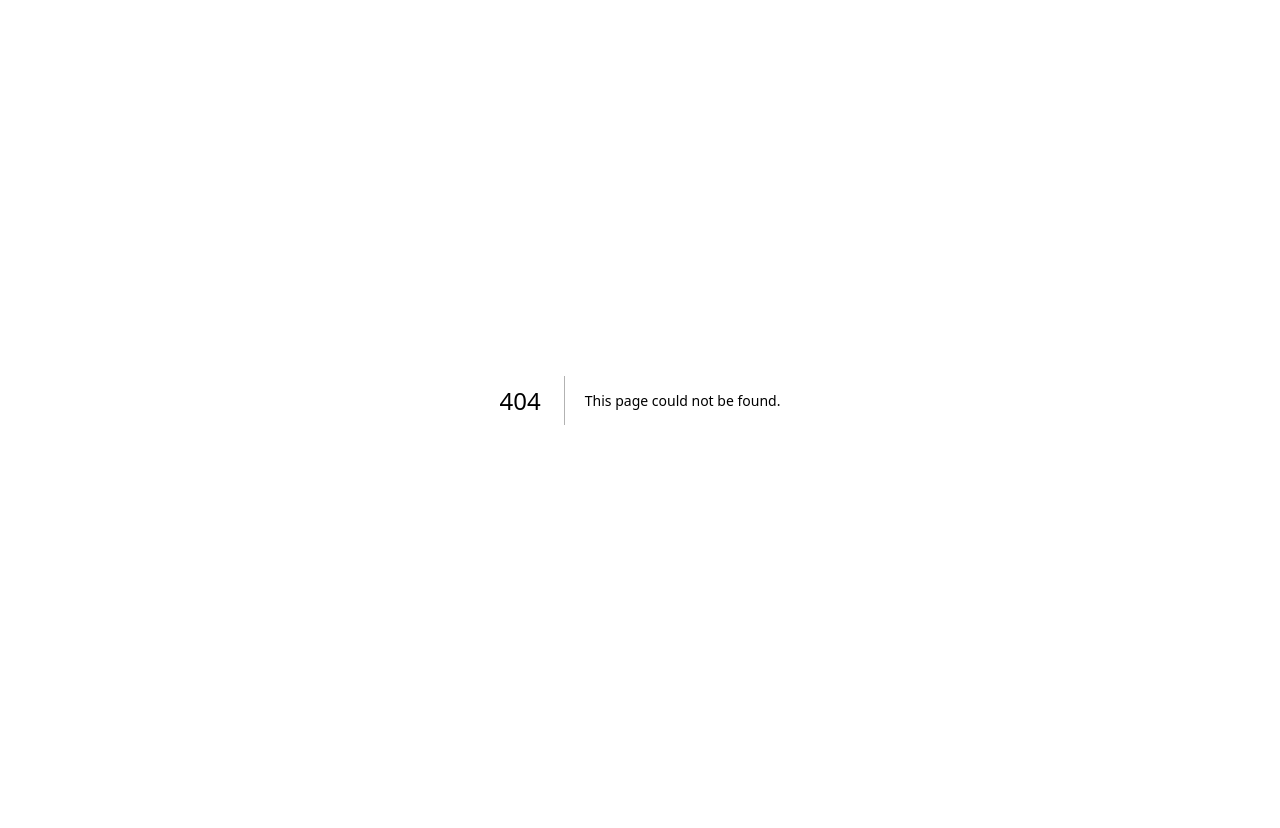
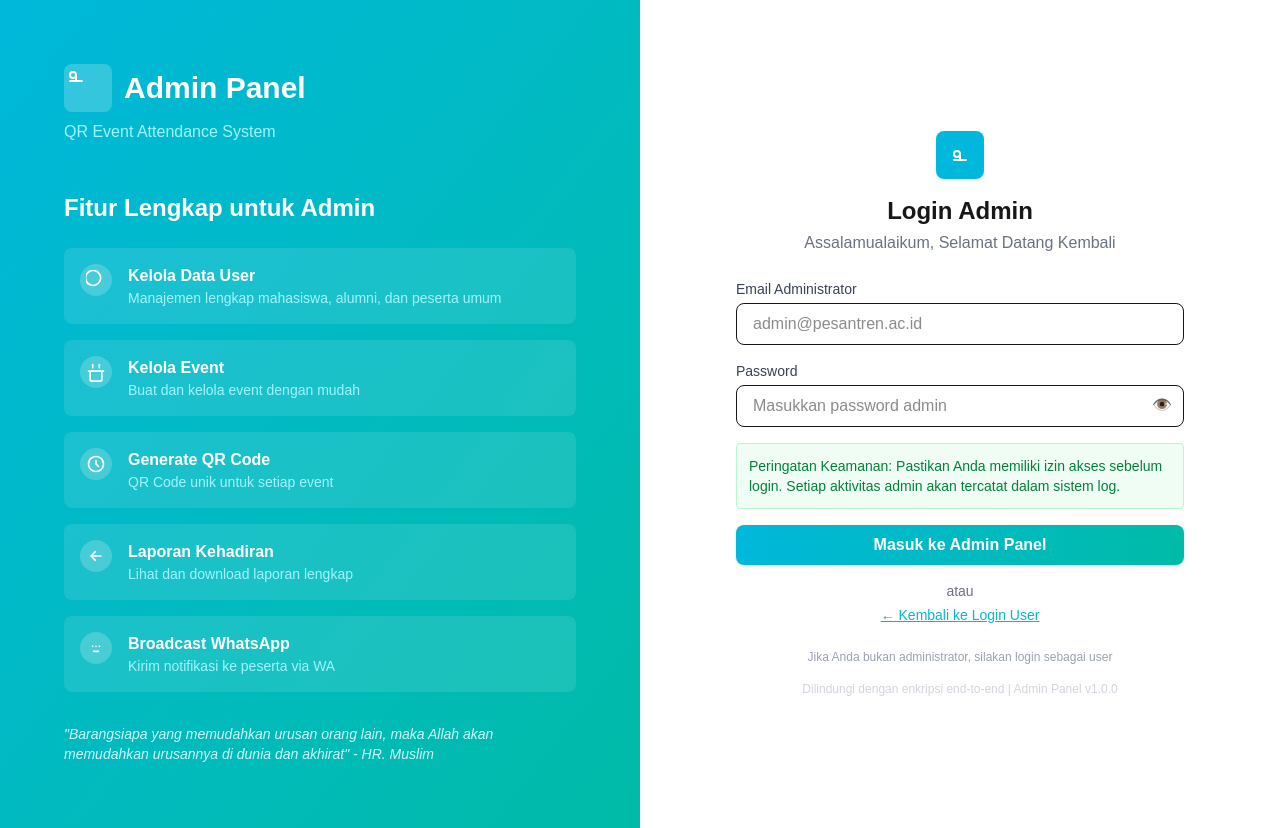
Before and after one commit to amandasalima/fe-presensi-event-alumni, a Next.js app: page /admin/login in a window 1280 px wide. Before the commit this address had no page. Before the commit the page ends 800 px from the top, so only its background shows below. Built offline with nearby package versions, Linux system fonts and the light colour scheme.

Commit message:
first commit

```diff
--- /dev/null
+++ b/app/admin/login/page.tsx
@@ -0,0 +1,188 @@
+"use client";
+
+import React, { useState } from "react";
+import Link from "next/link";
+
+const AdminLogin = () => {
+  const [email, setEmail] = useState("");
+  const [password, setPassword] = useState("");
+  const [showPassword, setShowPassword] = useState(false);
+
+  const handleLogin = (e: React.FormEvent) => {
+    e.preventDefault();
+    // Logic login via API nanti
+    console.log({ email, password });
+  };
+
+  return (
+    <div className="min-h-screen flex">
+      {/* Left Panel */}
+      <div className="w-1/2 bg-gradient-to-br from-cyan-500 to-teal-500 text-white p-16 flex flex-col justify-center">
+        <div className="mb-12">
+          <h1 className="text-3xl font-bold flex items-center gap-3">
+            <span className="inline-block w-12 h-12 bg-white/20 rounded-lg flex items-center justify-center">
+              {/* icon bisa diganti dengan HeroIcon */}
+              <svg xmlns="http://www.w3.org/2000/svg" className="h-6 w-6" fill="none"
+                viewBox="0 0 24 24" stroke="currentColor">
+                <path strokeLinecap="round" strokeLinejoin="round" strokeWidth={2}
+                  d="M12 11c0-1.657-1.343-3-3-3s-3 1.343-3 3 1.343 3 3 3 3-1.343 3-3zm0 0v6m0 0h6m-6 0H6" />
+              </svg>
+            </span>
+            Admin Panel
+          </h1>
+          <p className="mt-2 text-cyan-200">QR Event Attendance System</p>
+        </div>
+        <div>
+          <h2 className="text-2xl font-bold mb-6">Fitur Lengkap untuk Admin</h2>
+          <ul className="space-y-4">
+            <li className="flex items-start gap-4 bg-white/10 p-4 rounded-lg">
+              <span className="w-8 h-8 flex items-center justify-center bg-white/20 rounded-full">
+                <svg xmlns="http://www.w3.org/2000/svg" className="h-5 w-5" fill="none"
+                  viewBox="0 0 24 24" stroke="currentColor">
+                  <path strokeLinecap="round" strokeLinejoin="round" strokeWidth={2}
+                    d="M5.121 17.804A9 9 0 1116.879 6.196 9 9 0 015.121 17.804z" />
+                </svg>
+              </span>
+              <div>
+                <p className="font-semibold">Kelola Data User</p>
+                <p className="text-sm text-cyan-200">Manajemen lengkap mahasiswa, alumni, dan peserta umum</p>
+              </div>
+            </li>
+            <li className="flex items-start gap-4 bg-white/10 p-4 rounded-lg">
+              <span className="w-8 h-8 flex items-center justify-center bg-white/20 rounded-full">
+                <svg xmlns="http://www.w3.org/2000/svg" className="h-5 w-5" fill="none"
+                  viewBox="0 0 24 24" stroke="currentColor">
+                  <path strokeLinecap="round" strokeLinejoin="round" strokeWidth={2}
+                    d="M8 7V3m8 4V3M3 11h18M5 11v10a2 2 0 002 2h10a2 2 0 002-2V11" />
+                </svg>
+              </span>
+              <div>
+                <p className="font-semibold">Kelola Event</p>
+                <p className="text-sm text-cyan-200">Buat dan kelola event dengan mudah</p>
+              </div>
+            </li>
+            <li className="flex items-start gap-4 bg-white/10 p-4 rounded-lg">
+              <span className="w-8 h-8 flex items-center justify-center bg-white/20 rounded-full">
+                <svg xmlns="http://www.w3.org/2000/svg" className="h-5 w-5" fill="none"
+                  viewBox="0 0 24 24" stroke="currentColor">
+                  <path strokeLinecap="round" strokeLinejoin="round" strokeWidth={2}
+                    d="M12 8v4l3 3m6-3a9 9 0 11-18 0 9 9 0 0118 0z" />
+                </svg>
+              </span>
+              <div>
+                <p className="font-semibold">Generate QR Code</p>
+                <p className="text-sm text-cyan-200">QR Code unik untuk setiap event</p>
+              </div>
+            </li>
+            <li className="flex items-start gap-4 bg-white/10 p-4 rounded-lg">
+              <span className="w-8 h-8 flex items-center justify-center bg-white/20 rounded-full">
+                <svg xmlns="http://www.w3.org/2000/svg" className="h-5 w-5" fill="none"
+                  viewBox="0 0 24 24" stroke="currentColor">
+                  <path strokeLinecap="round" strokeLinejoin="round" strokeWidth={2}
+                    d="M11 17l-5-5m0 0l5-5m-5 5h12" />
+                </svg>
+              </span>
+              <div>
+                <p className="font-semibold">Laporan Kehadiran</p>
+                <p className="text-sm text-cyan-200">Lihat dan download laporan lengkap</p>
+              </div>
+            </li>
+            <li className="flex items-start gap-4 bg-white/10 p-4 rounded-lg">
+              <span className="w-8 h-8 flex items-center justify-center bg-white/20 rounded-full">
+                <svg xmlns="http://www.w3.org/2000/svg" className="h-5 w-5" fill="none"
+                  viewBox="0 0 24 24" stroke="currentColor">
+                  <path strokeLinecap="round" strokeLinejoin="round" strokeWidth={2}
+                    d="M8 10h.01M12 10h.01M16 10h.01M9 16h6" />
+                </svg>
+              </span>
+              <div>
+                <p className="font-semibold">Broadcast WhatsApp</p>
+                <p className="text-sm text-cyan-200">Kirim notifikasi ke peserta via WA</p>
+              </div>
+            </li>
+          </ul>
+          <blockquote className="mt-8 text-cyan-100 italic text-sm">"Barangsiapa yang memudahkan urusan orang lain, maka Allah akan memudahkan urusannya di dunia dan akhirat" - HR. Muslim</blockquote>
+        </div>
+      </div>
+
+      {/* Right Panel */}
+      <div className="w-1/2 flex items-center justify-center bg-white p-16">
+        <div className="w-full max-w-md">
+          <div className="text-center mb-6">
+            <div className="mx-auto w-12 h-12 bg-cyan-500 rounded-lg flex items-center justify-center text-white">
+              {/* Icon */}
+              <svg xmlns="http://www.w3.org/2000/svg" className="h-6 w-6" fill="none"
+                viewBox="0 0 24 24" stroke="currentColor">
+                <path strokeLinecap="round" strokeLinejoin="round" strokeWidth={2}
+                  d="M12 11c0-1.657-1.343-3-3-3s-3 1.343-3 3 1.343 3 3 3 3-1.343 3-3zm0 0v6m0 0h6m-6 0H6" />
+              </svg>
+            </div>
+            <h2 className="text-2xl font-bold mt-4">Login Admin</h2>
+            <p className="text-gray-500 mt-1">Assalamualaikum, Selamat Datang Kembali</p>
+          </div>
+
+          <form onSubmit={handleLogin} className="space-y-4">
+            <div>
+              <label className="block text-sm font-medium text-gray-700">Email Administrator</label>
+              <input
+                type="email"
+                value={email}
+                onChange={(e) => setEmail(e.target.value)}
+                placeholder="admin@pesantren.ac.id"
+                className="mt-1 block w-full px-4 py-2 border rounded-lg focus:ring-cyan-500 focus:border-cyan-500"
+                required
+              />
+            </div>
+
+            <div>
+              <label className="block text-sm font-medium text-gray-700">Password</label>
+              <div className="relative">
+                <input
+                  type={showPassword ? "text" : "password"}
+                  value={password}
+                  onChange={(e) => setPassword(e.target.value)}
+                  placeholder="Masukkan password admin"
+                  className="mt-1 block w-full px-4 py-2 border rounded-lg focus:ring-cyan-500 focus:border-cyan-500"
+                  required
+                />
+                <button
+                  type="button"
+                  className="absolute right-3 top-2 text-gray-400"
+                  onClick={() => setShowPassword(!showPassword)}
+                >
+                  {showPassword ? "🙈" : "👁️"}
+                </button>
+              </div>
+            </div>
+
+            <div className="p-3 bg-green-50 rounded border border-green-200 text-green-700 text-sm">
+              Peringatan Keamanan: Pastikan Anda memiliki izin akses sebelum login. Setiap aktivitas admin akan tercatat dalam sistem log.
+            </div>
+
+            <button
+              type="submit"
+              className="w-full py-2 px-4 bg-gradient-to-r from-cyan-500 to-teal-500 text-white font-semibold rounded-lg shadow hover:opacity-90"
+            >
+              Masuk ke Admin Panel
+            </button>
+
+            <div className="text-center text-gray-500 text-sm">
+              <p>atau</p>
+              <Link href="/" className="inline-block mt-1 text-cyan-500 underline">
+                ← Kembali ke Login User
+              </Link>
+            </div>
+          </form>
+
+          <p className="mt-6 text-center text-gray-400 text-xs">
+            Jika Anda bukan administrator, silakan login sebagai user
+          </p>
+
+          <p className="mt-4 text-center text-gray-300 text-xs">Dilindungi dengan enkripsi end-to-end | Admin Panel v1.0.0</p>
+        </div>
+      </div>
+    </div>
+  );
+};
+
+export default AdminLogin;
```
